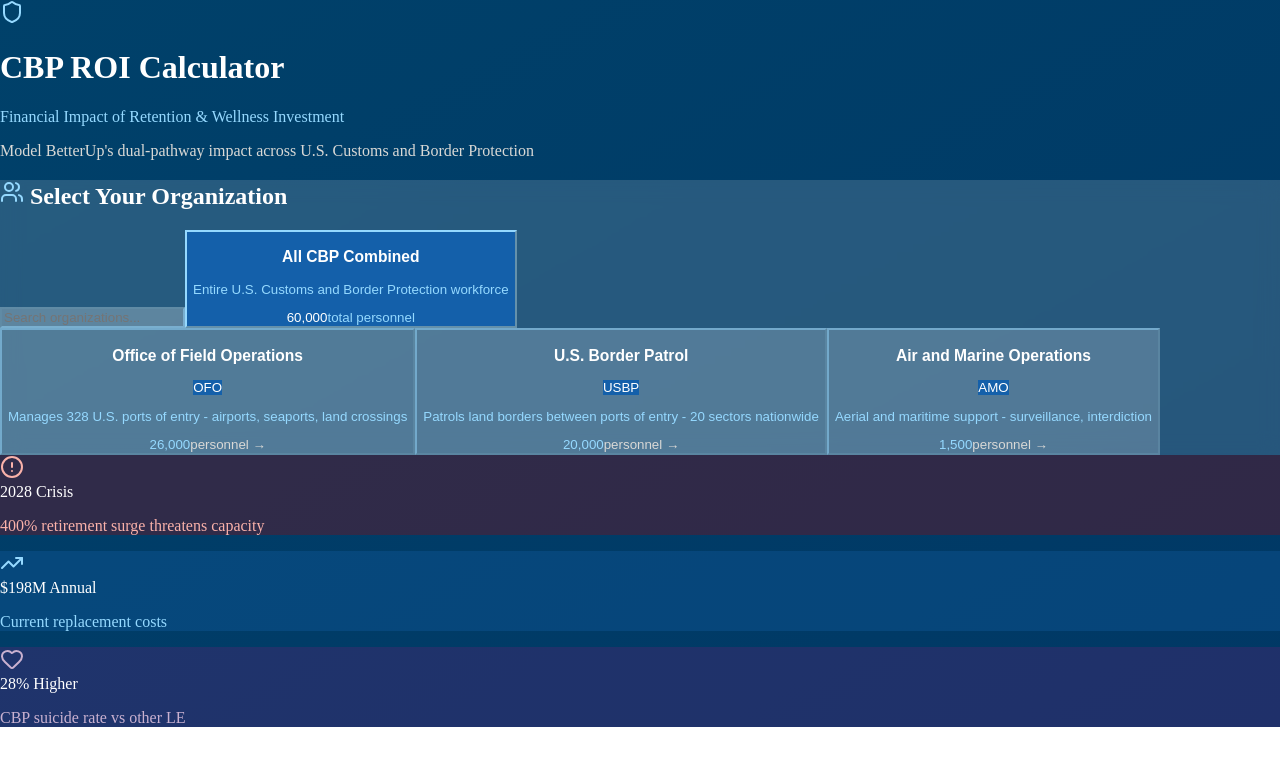
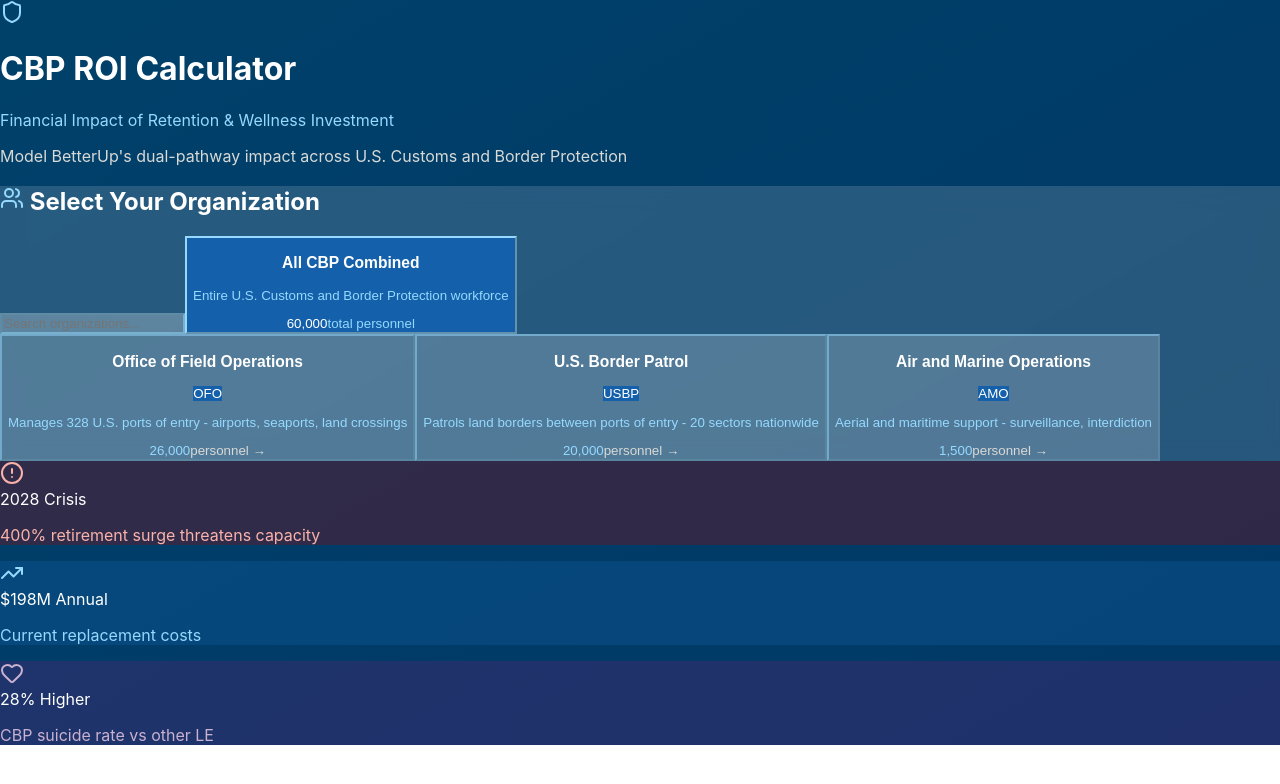
Before and after one commit to scottrsmith-bu/cbp-roi-calculator, a React (Create React App) app: page / in a window 1280 px wide. Shown: the top 784 px of the page. Built offline with nearby package versions, Linux system fonts and the light colour scheme.

Commit message:
tailwinds update

```diff
--- a/src/index.css
+++ b/src/index.css
@@ -5,4 +5,6 @@
 body {
   margin: 0;
   padding: 0;
+  font-family: -apple-system, BlinkMacSystemFont, 'Segoe UI', 'Roboto', 'Oxygen', 'Ubuntu', 'Cantarell', 'Fira Sans', 'Droid Sans', 'Helvetica Neue', sans-serif;
+  -webkit-font-smoothing: antialiased;
 }
```
Also changed, not shown: src/tailwind.config.js (added, +10 -0 lines).
